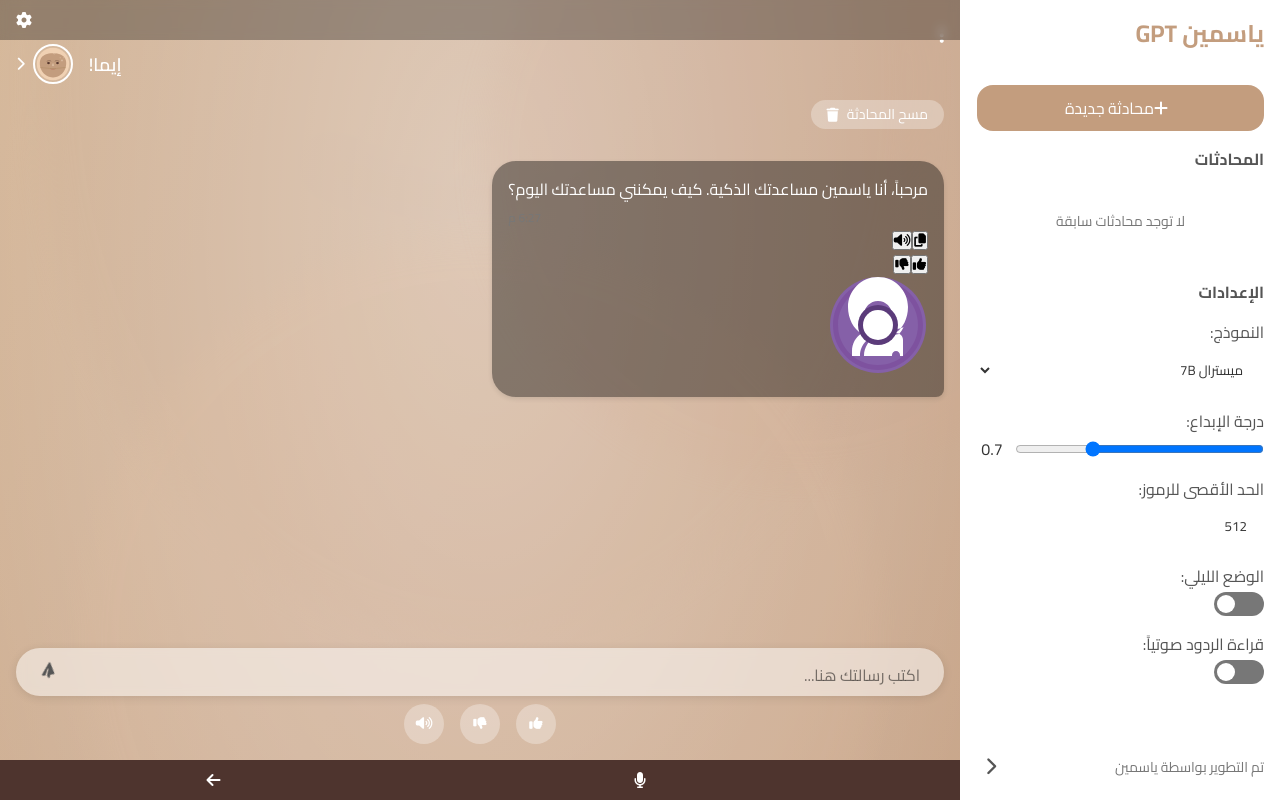
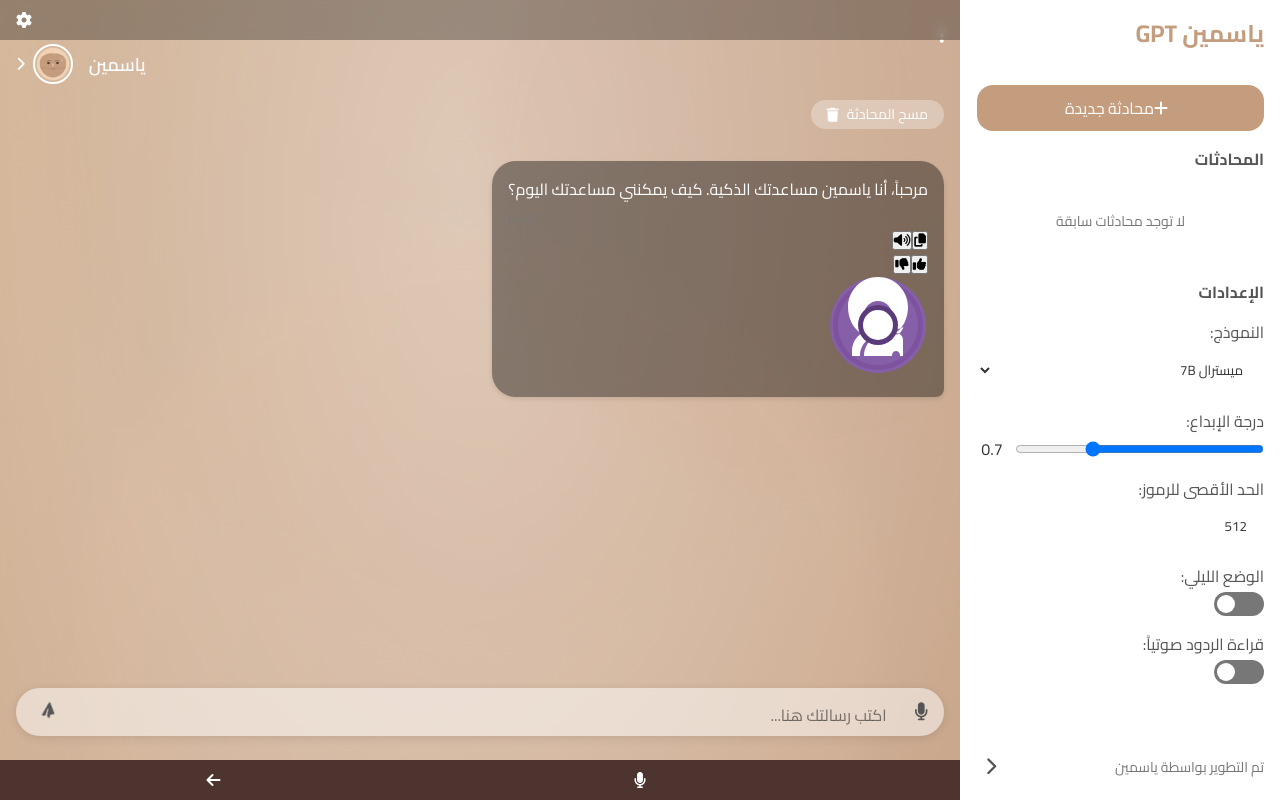
Before and after one commit to dzyas/dzfoot, a Flask app: page / in a window 1280 px wide. Run offline with Flask 3, Linux system fonts and the light colour scheme.

Commit message:
Update index.html

```diff
--- a/templates/index.html
+++ b/templates/index.html
@@ -16,7 +16,8 @@
             <span class="app-version">v3</span>
         </div>
         <div class="status-bar-right">
-            <i class="fas fa-cog"></i>
+            <!-- Settings icon in status bar to open sidebar on mobile -->
+             <i class="fas fa-cog" id="status-bar-settings-icon" title="الإعدادات"></i>
         </div>
     </div>
 
@@ -53,11 +54,7 @@
                 <div class="setting-item">
                     <label for="model-select">النموذج:</label>
                     <select id="model-select">
-                        <option value="mistral-7b-instruct">ميسترال 7B</option>
-                        <option value="gpt-3.5-turbo">GPT-3.5 Turbo</option>
-                        <option value="gpt-4-turbo">GPT-4 Turbo</option>
-                        <option value="llama3-70b">Llama3 70B</option>
-                        <option value="gemini-1.5-pro">Gemini 1.5 Pro</option>
+                        <!-- Options will be loaded dynamically by app.js -->
                     </select>
                 </div>
 
@@ -73,7 +70,7 @@
                 <!-- Max Tokens -->
                 <div class="setting-item">
                     <label for="max-tokens-input">الحد الأقصى للرموز:</label>
-                    <input type="number" id="max-tokens-input" value="512" min="50" max="4000" step="10">
+                    <input type="number" id="max-tokens-input" value="1024" min="50" max="4096" step="10">
                 </div>
 
                 <!-- Dark Mode Toggle -->
@@ -111,25 +108,33 @@
         <div id="chat-container">
             <!-- More Options Menu (3 dots) -->
             <div class="more-menu">
-                <button class="dots-button">
+                <button class="dots-button" title="خيارات إضافية">
                     <i class="fas fa-ellipsis-v"></i>
                 </button>
+                 <!-- Placeholder for dropdown menu (Structure needs to be added if needed) -->
+                 <!-- Example:
+                 <div class="dropdown-menu" id="more-options-dropdown">
+                      <button id="dropdown-clear-chat">
+                          <i class="fas fa-trash"></i> مسح المحادثة
+                      </button>
+                 </div>
+                 -->
             </div>
 
             <!-- App Header -->
             <div class="app-header">
                 <div class="user-profile">
-                    <span>إيما!</span>
+                    <span>ياسمين</span> <!-- Changed from إيما! -->
                     <div class="avatar-container">
-                        <img src="{{ url_for('static', filename='img/avatar-girl.svg') }}" alt="ياسمين" class="profile-avatar">
+                        <img src="{{ url_for('static', filename='img/avatar-girl.svg') }}" alt="أنت" class="profile-avatar">
                     </div>
-                    <button class="nav-button">
+                    <button class="nav-button" title="تغيير المستخدم/الملف">
                         <i class="fas fa-chevron-right"></i>
                     </button>
                 </div>
 
-                <!-- Clear Chat Button -->
-                <div class="clear-chat-button">
+                <!-- Clear Chat Button (Consider moving into a more-menu dropdown) -->
+                <div class="clear-chat-button" id="header-clear-chat-button">
                     <span>مسح المحادثة</span>
                     <i class="fas fa-trash"></i>
                 </div>
@@ -145,15 +150,20 @@
             <div id="messages">
                 <!-- Messages will be added dynamically by JavaScript -->
                 <!-- Example message structure from the design -->
-                <div class="timestamp-bubble">22/4/2025, 3:21 م</div>
+                <!-- Initial welcome message will be added by JS -->
+                <!-- Example of message bubble structure expected by JS:
+                <div class="message-bubble ai-bubble fade-in" data-message-id="[optional-db-id]">
+                    <p>مرحباً، أنا ياسمين مساعدتك الذكية. كيف يمكنني مساعدتك اليوم؟ <span class="emoji">😊</span></p>
+                    <div class="message-actions">
+                        <button class="copy-btn" title="نسخ النص"><i class="fas fa-copy"></i></button>
+                         <button class="speak-btn" title="استماع إلى الرد"><i class="fas fa-volume-up"></i></button>
+                         <div class="vote-buttons"> ... </div>
+                    </div>
+                    <div class="message-timestamp">3:21 م</div>
+                </div>
+                -->
 
-                <div class="message-bubble ai-bubble">
-                    <p>مرحباً، أنا ياسمين مساعدتك الذكية. كيف يمكنني مساعدتك اليوم؟ <span class="emoji">😊</span></p>
-                    <div class="avatar-small">
-                        <img src="{{ url_for('static', filename='img/yasmin-photo.png') }}" alt="ياسمين">
-                    </div>
-                </div>
-
+                <!-- Suggestions container (initially shown for new chats by JS) -->
                  <div class="suggestions-container">
                      <div class="suggestion-label">
                          <i class="far fa-lightbulb"></i>
@@ -166,22 +176,26 @@
                          <button class="suggestion-chip">أشعر بالإحباط مؤخراً، ولست متأكداً من السبب.</button>
                      </div>
                  </div>
-            </div>
+            </div> <!-- End #messages -->
 
             <!-- Input Area -->
             <div id="input-area">
+                 <!-- Regenerate button will be created and inserted here by JS -->
+
                 <div id="input-container">
-                    <!-- <button id="mic-button" title="تسجيل الصوت">
+                    <!-- Microphone button -->
+                    <button id="mic-button" class="icon-button" title="تسجيل الصوت">
                         <i class="fas fa-microphone"></i>
-                    </button> -->
+                    </button>
                     <textarea id="message-input" placeholder="اكتب رسالتك هنا..."></textarea>
                     <button id="send-button" title="إرسال">
                         <i class="fas fa-paper-plane"></i>
                     </button>
                 </div>
 
-                <!-- Feedback Buttons -->
-                <div class="feedback-buttons">
+                <!-- Feedback Buttons (Consider removing this section entirely if actions are per bubble) -->
+                <!-- Keeping for now based on original HTML but may conflict with per-bubble actions -->
+                <!-- <div class="feedback-buttons">
                     <button id="like-button" class="feedback-btn" title="أعجبني">
                         <i class="fas fa-thumbs-up"></i>
                     </button>
@@ -191,14 +205,14 @@
                     <button id="volume-button" class="feedback-btn" title="تشغيل الصوت">
                         <i class="fas fa-volume-up"></i>
                     </button>
-                </div>
-            </div>
+                </div> -->
+            </div> <!-- End #input-area -->
 
             <!-- Bottom Nav Bar (Mobile Style) -->
             <div class="bottom-nav-bar">
-                <button id="mobile-menu-button"><i class="fas fa-bars"></i></button>
-                <button id="mobile-record-button"><i class="fas fa-microphone"></i></button>
-                <button id="mobile-back-button"><i class="fas fa-arrow-left"></i></button>
+                <button id="mobile-menu-button" title="القائمة"><i class="fas fa-bars"></i></button>
+                <button id="mobile-record-button" title="تسجيل الصوت"><i class="fas fa-microphone"></i></button>
+                <button id="mobile-back-button" title="عودة"><i class="fas fa-arrow-left"></i></button>
             </div>
         </div> <!-- End #chat-container -->
     </div> <!-- End .app-container -->
@@ -213,7 +227,10 @@
                 <button id="confirm-ok" class="danger-button">تأكيد</button>
             </div>
         </div>
-    </div>
+    </div> <!-- End #confirm-modal -->
+
+     <!-- Toast Notification Container -->
+     <div id="toast-container"></div>
 
     <!-- Script -->
     <script src="{{ url_for('static', filename='js/app.js') }}"></script>
```
Lines whose indentation alone changed are shown as unchanged.
